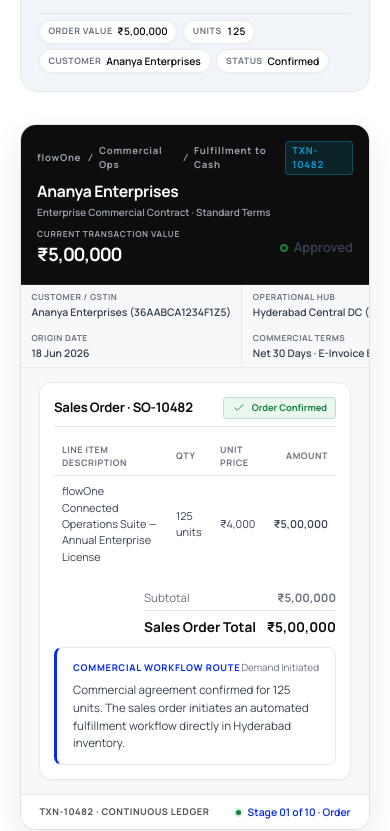
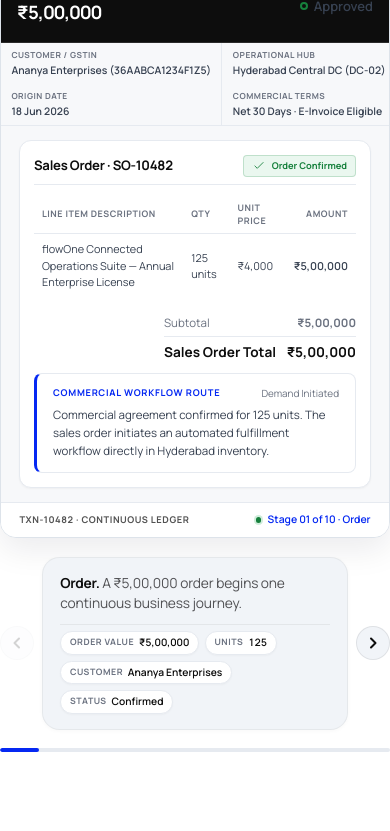
Before and after one commit to nagusairi/flowone-website-new, a React (Vite) app: page / in a window 390 px wide. Shown: the part 3740-4571 px from the top of the page. Built offline with nearby package versions, Linux system fonts and the light colour scheme; the HTML template or start-up script is replaced by a standard one.

Commit message:
feat: implement Apple-style mobile and tablet carousel for living transaction

```diff
--- a/src/Homepage.tsx
+++ b/src/Homepage.tsx
@@ -620,7 +620,9 @@ export default function Homepage() {
         <p>Follow a single ₹5,00,000 order as it moves through operations, finance, compliance, collection and cash.</p>
       </div>
       <div className="living-desktop home-container"><div className="living-sticky"><LivingNarrative index={livingState} setIndex={setLivingState} onSelectState={handleSelectState}/><LivingProduct index={livingState}/></div></div>
-      <div className="living-mobile home-container">{transactionStates.map((_,i)=><div className="living-mobile-state" key={i}><LivingNarrative index={i}/><LivingProduct index={i}/></div>)}</div>
+      <div className="living-mobile-wrapper">
+        <LivingMobileCarousel index={livingState} onSelectState={handleSelectState} />
+      </div>
     </section>
 
     <section className="home-fragmentation home-section">
@@ -2156,6 +2158,126 @@ const LivingProduct = memo(function LivingProduct({ index }: { index: number })
   );
 });
 
+const LivingMobileCarousel = memo(function LivingMobileCarousel({
+  index,
+  onSelectState,
+}: {
+  index: number;
+  onSelectState: (i: number) => void;
+}) {
+  const touchStartX = useRef<number | null>(null);
+  const touchStartY = useRef<number | null>(null);
+
+  const handlePrev = () => {
+    if (index > 0) {
+      onSelectState(index - 1);
+    }
+  };
+
+  const handleNext = () => {
+    if (index < transactionStates.length - 1) {
+      onSelectState(index + 1);
+    }
+  };
+
+  const handleTouchStart = (e: React.TouchEvent) => {
+    touchStartX.current = e.touches[0].clientX;
+    touchStartY.current = e.touches[0].clientY;
+  };
+
+  const handleTouchEnd = (e: React.TouchEvent) => {
+    if (touchStartX.current === null || touchStartY.current === null) return;
+    const deltaX = e.changedTouches[0].clientX - touchStartX.current;
+    const deltaY = e.changedTouches[0].clientY - touchStartY.current;
+    if (Math.abs(deltaX) > Math.abs(deltaY) && Math.abs(deltaX) > 40) {
+      if (deltaX < 0) {
+        handleNext();
+      } else {
+        handlePrev();
+      }
+    }
+    touchStartX.current = null;
+    touchStartY.current = null;
+  };
+
+  const current = transactionStates[index];
+  const progressPercent = ((index + 1) / transactionStates.length) * 100;
+
+  return (
+    <div
+      className="living-mobile-carousel home-container"
+      onTouchStart={handleTouchStart}
+      onTouchEnd={handleTouchEnd}
+      aria-roledescription="carousel"
+      aria-label="Transaction stages explorer"
+    >
+      {/* 1. Visual Stage: Centered LivingProduct */}
+      <div className="living-mobile-product-stage">
+        <LivingProduct index={index} />
+      </div>
+
+      {/* 2. Interactive Narrative Card flanked by Left/Right Chevrons */}
+      <div className="living-mobile-controls-row">
+        <button
+          type="button"
+          className="apple-flank-chevron apple-flank-prev"
+          disabled={index === 0}
+          aria-label="Previous transaction stage"
+          onClick={handlePrev}
+        >
+          <svg width="18" height="18" viewBox="0 0 18 18" fill="none" aria-hidden="true">
+            <path d="M11 4.5L6.5 9L11 13.5" stroke="currentColor" strokeWidth="2" strokeLinecap="round" strokeLinejoin="round" />
+          </svg>
+        </button>
+
+        <div className="apple-mobile-desc-card">
+          <p className="apple-desc-lead">
+            <strong className="apple-desc-bold">{current.pillLabel}.</strong>{" "}
+            <span className="apple-desc-text">{current.summary}</span>
+          </p>
+          {current.facts && current.facts.length > 0 && (
+            <div className="apple-desc-chips" aria-label="Key facts">
+              {current.facts.map(([label, val]) => (
+                <div key={label} className="apple-desc-chip">
+                  <span className="apple-chip-k">{label}</span>
+                  <span className="apple-chip-v">{val}</span>
+                </div>
+              ))}
+            </div>
+          )}
+        </div>
+
+        <button
+          type="button"
+          className="apple-flank-chevron apple-flank-next"
+          disabled={index === transactionStates.length - 1}
+          aria-label="Next transaction stage"
+          onClick={handleNext}
+        >
+          <svg width="18" height="18" viewBox="0 0 18 18" fill="none" aria-hidden="true">
+            <path d="M7 4.5L11.5 9L7 13.5" stroke="currentColor" strokeWidth="2" strokeLinecap="round" strokeLinejoin="round" />
+          </svg>
+        </button>
+      </div>
+
+      {/* 3. Horizontal Progress Track Indicator as shown in Apple reference image */}
+      <div
+        className="living-mobile-progress"
+        role="progressbar"
+        aria-valuenow={index + 1}
+        aria-valuemin={1}
+        aria-valuemax={transactionStates.length}
+        aria-label={`Stage ${index + 1} of ${transactionStates.length} - ${current.pillLabel}`}
+      >
+        <div
+          className="living-mobile-progress-bar"
+          style={{ width: `${progressPercent}%` }}
+        />
+      </div>
+    </div>
+  );
+});
+
 const connectionStages = [
   { step: "01", name: "Order", status: "Confirmed", state: "complete" },
   { step: "02", name: "Inventory", status: "Allocated", state: "complete" },
--- a/src/homepage.css
+++ b/src/homepage.css
@@ -959,6 +959,94 @@
 .apple-desc-chip { display:inline-flex; align-items:center; gap:.3rem; background:var(--neutral-0); border:1px solid var(--neutral-200); border-radius:var(--radius-full); padding:.2rem .55rem; font-size:.64rem; box-shadow:0 1px 2px rgba(0, 0, 0, .03); }
 .apple-chip-k { color:var(--color-neutral-500); font-weight:700; letter-spacing:.06em; font-size:.55rem; }
 .apple-chip-v { color:var(--neutral-900); font-weight:600; font-variant-numeric:tabular-nums; font-family:var(--font-family-mono); }
+
+/* 03b · Apple-style Mobile & Tablet Interactive Carousel */
+.living-mobile-wrapper { display:none; width:100%; }
+.living-mobile-carousel {
+  display: flex;
+  flex-direction: column;
+  align-items: center;
+  gap: 1.35rem;
+  width: 100%;
+  margin-top: clamp(1.25rem, 2.5vh, 2rem);
+  user-select: none;
+}
+.living-mobile-product-stage {
+  width: 100%;
+  max-width: 720px;
+  margin-inline: auto;
+}
+.living-mobile-controls-row {
+  display: flex;
+  align-items: center;
+  justify-content: center;
+  gap: clamp(0.5rem, 1.5vw, 0.9rem);
+  width: 100%;
+  max-width: 720px;
+  margin-inline: auto;
+}
+.apple-flank-chevron {
+  width: 2.35rem;
+  height: 2.35rem;
+  border-radius: var(--radius-full);
+  background: var(--neutral-100);
+  border: 1px solid rgba(0, 0, 0, 0.08);
+  color: var(--neutral-900);
+  display: grid;
+  place-items: center;
+  cursor: pointer;
+  flex-shrink: 0;
+  transition: all 180ms cubic-bezier(.16, 1, .3, 1);
+  padding: 0;
+  touch-action: manipulation;
+  -webkit-tap-highlight-color: transparent;
+}
+.apple-flank-chevron:hover:not(:disabled) {
+  background: var(--neutral-200);
+  transform: scale(1.08);
+}
+.apple-flank-chevron:active:not(:disabled) {
+  transform: scale(0.92);
+}
+.apple-flank-chevron:focus-visible {
+  outline: 2px solid var(--state-focus);
+  outline-offset: 2px;
+}
+.apple-flank-chevron:disabled {
+  opacity: 0.18;
+  cursor: not-allowed;
+  pointer-events: none;
+}
+.apple-mobile-desc-card {
+  flex: 1;
+  min-width: 0;
+  max-width: 580px;
+  background: var(--neutral-100);
+  border-radius: 1.25rem;
+  padding: 1.1rem 1.3rem;
+  border: 1px solid rgba(0, 0, 0, 0.05);
+  display: flex;
+  flex-direction: column;
+  gap: 0.65rem;
+  box-shadow: 0 1px 4px rgba(0, 0, 0, 0.03);
+  animation: apple-desc-in 220ms cubic-bezier(.16, 1, .3, 1) both;
+}
+.living-mobile-progress {
+  width: 100%;
+  max-width: 580px;
+  height: 4px;
+  background: var(--neutral-200);
+  border-radius: var(--radius-full);
+  overflow: hidden;
+  margin-inline: auto;
+  position: relative;
+}
+.living-mobile-progress-bar {
+  height: 100%;
+  background: var(--color-brand-blue);
+  border-radius: var(--radius-full);
+  transition: width 280ms cubic-bezier(.16, 1, .3, 1);
+}
 
 .living-ui { min-height:auto; display:flex; flex-direction:column; overflow:hidden; background:var(--color-white); border:1px solid var(--color-border-strong); border-radius:var(--radius-xl); box-shadow:var(--shadow-md); position:relative; }
 .living-ui-header { min-height:3.6rem; padding:.65rem 1.15rem; display:flex; flex-direction:column; justify-content:space-between; gap:.3rem; color:var(--color-white); background:var(--color-brand-ink); border-bottom:1px solid rgb(255 255 255 / .12); }
@@ -4129,7 +4217,8 @@
   .hero-copy { max-width:52rem; }
   .hero-pipeline-console { width:100%; max-width:44rem; }
   .living-intro { grid-template-columns:1fr; gap:var(--spacing-4); }
-  .living-sticky { grid-template-columns:.8fr 1.2fr; }
+  .living-desktop { display:none; }
+  .living-mobile-wrapper { display:block; width:100%; }
   .section-heading-row { grid-template-columns:1fr; gap:var(--spacing-4); }
   .footer-launchpad { flex-direction: column; align-items: flex-start; gap: 1.75rem; }
   .footer-launchpad__actions { width: 100%; flex-direction: row; align-items: center; }
@@ -4184,15 +4273,10 @@
 
   .home-living { min-height:auto; padding-block: clamp(2.25rem, 4.5vh, 3rem); }
   .living-intro { grid-template-columns:1fr; }
-  .living-intro p { grid-column:auto; }
-  .living-desktop { display:none; }
-  .living-mobile { margin-top:var(--spacing-8); display:flex; flex-direction:column; gap:var(--spacing-10); }
-  .living-mobile-state { display:flex; flex-direction:column; gap:var(--spacing-4); }
-  .apple-nav-chevrons { display:none; }
-  .apple-explorer { gap:0; }
-  .apple-desc-card { border-radius:1.15rem; padding:1.1rem; }
-  .apple-pill-btn { font-size:.9rem; padding:.45rem 1rem .45rem .5rem; }
-  .living-narrative-title { font-size:var(--font-h3); }
+  .living-mobile-carousel { gap:1.15rem; }
+  .apple-flank-chevron { width:2.15rem; height:2.15rem; }
+  .apple-mobile-desc-card { padding:0.95rem 1.05rem; border-radius:1.1rem; }
+  .apple-desc-lead { font-size:0.86rem; line-height:1.48; }
   .living-ui { min-height:auto; }
   .living-ui-header { padding:var(--spacing-2); }
   .living-ui-headline { flex-direction:column; align-items:flex-start; gap:.5rem; }
```
